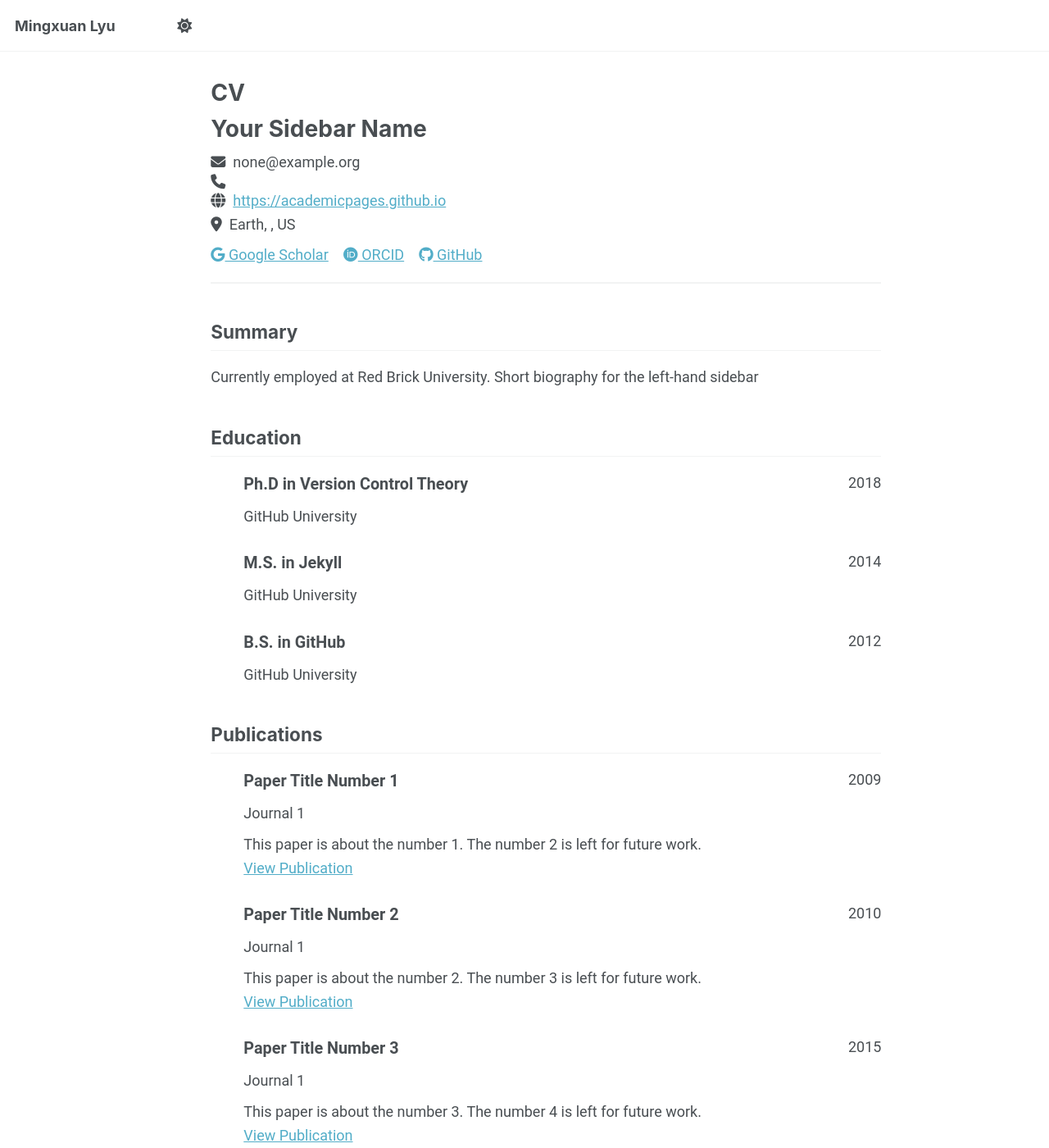
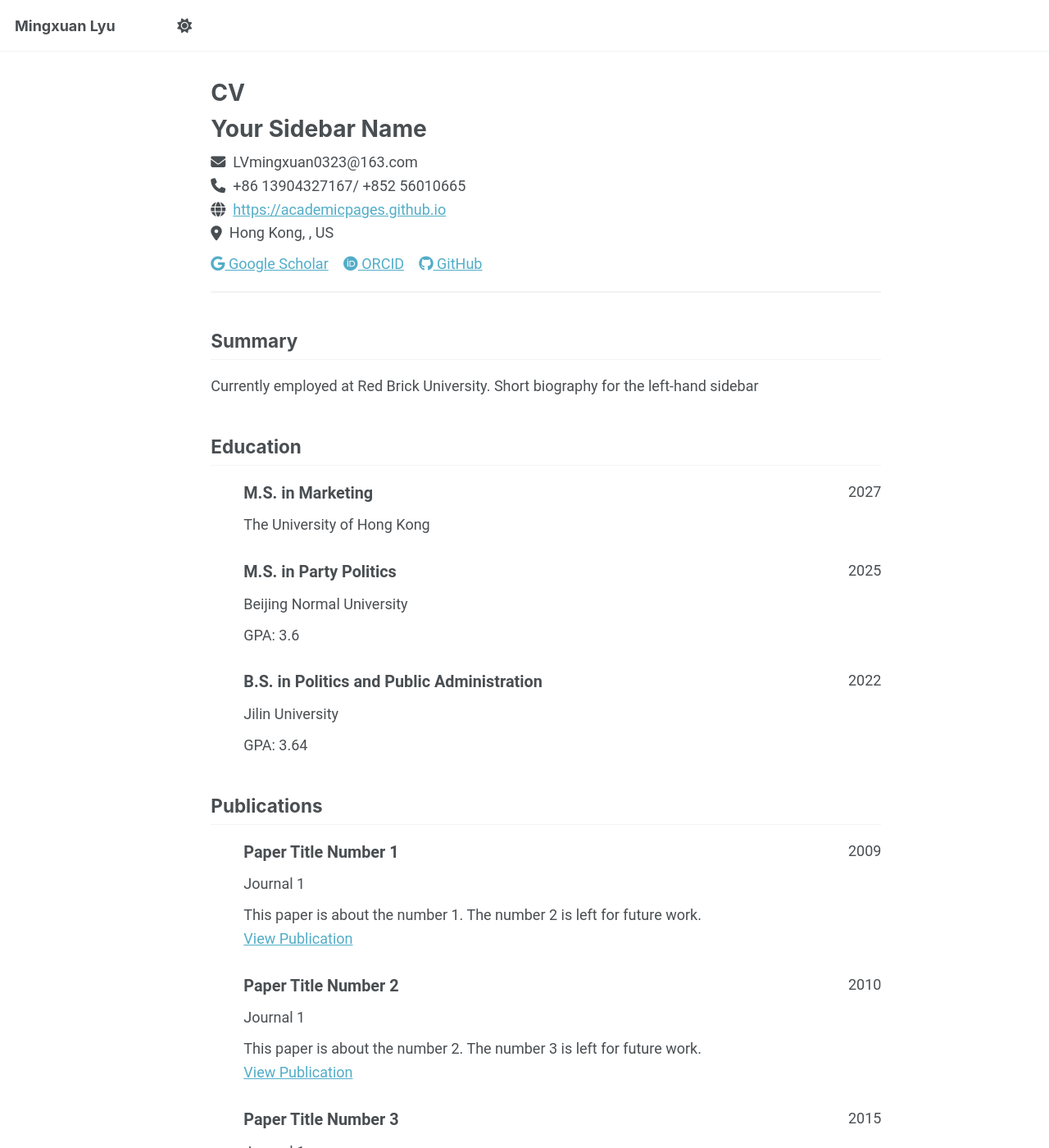
Before and after one commit to leolyu0504/Personal-CV-1-, a Jekyll site: the page built from _pages/cv-json.md, in a window 1280 px wide and 1400 px high. Shown: the whole window at 82% size. Built offline with Jekyll 4.4.1, drawn with Linux system fonts in a browser that asks for light colours; a script bundle is joined from its source files by our own code; library files that are not in the unit come from our copies.

Commit message:
Update CV with new contact and education details

```diff
--- a/_data/cv.json
+++ b/_data/cv.json
@@ -1,14 +1,14 @@
 {
   "basics": {
     "name": "Your Sidebar Name",
-    "email": "none@example.org",
-    "phone": "",
+    "email": "LVmingxuan0323@163.com",
+    "phone": "+86 13904327167/ +852 56010665",
     "website": "https://academicpages.github.io",
     "summary": "Currently employed at Red Brick University. Short biography for the left-hand sidebar",
     "location": {
       "address": "",
       "postalCode": "",
-      "city": "Earth",
+      "city": "Hong Kong",
       "countryCode": "US",
       "region": ""
     },
@@ -33,35 +33,35 @@
   "work": [],
   "education": [
     {
-      "institution": "GitHub University",
-      "area": "Ph.D in Version Control Theory",
+      "institution": "The University of Hong Kong",
+      "area": "M.S. in Marketing",
       "studyType": "",
-      "startDate": "",
-      "endDate": "2018",
+      "startDate": "2025",
+      "endDate": "2027",
       "gpa": null,
       "courses": []
     },
     {
-      "institution": "GitHub University",
-      "area": "M.S. in Jekyll",
+      "institution": "Beijing Normal University",
+      "area": "M.S. in Party Politics",
       "studyType": "",
-      "startDate": "",
-      "endDate": "2014",
-      "gpa": null,
+      "startDate": "2022",
+      "endDate": "2025",
+      "gpa": 3.6,
       "courses": []
     },
     {
-      "institution": "GitHub University",
-      "area": "B.S. in GitHub",
+      "institution": "Jilin University",
+      "area": "B.S. in Politics and Public Administration",
       "studyType": "",
-      "startDate": "",
-      "endDate": "2012",
-      "gpa": null,
+      "startDate": "2018",
+      "endDate": "2022",
+      "gpa": 3.64,
       "courses": []
     }
   ],
   "skills": [],
-  "languages": [],
+  "languages": [Mandarin, English],
   "interests": [],
   "references": [],
   "publications": [
```
